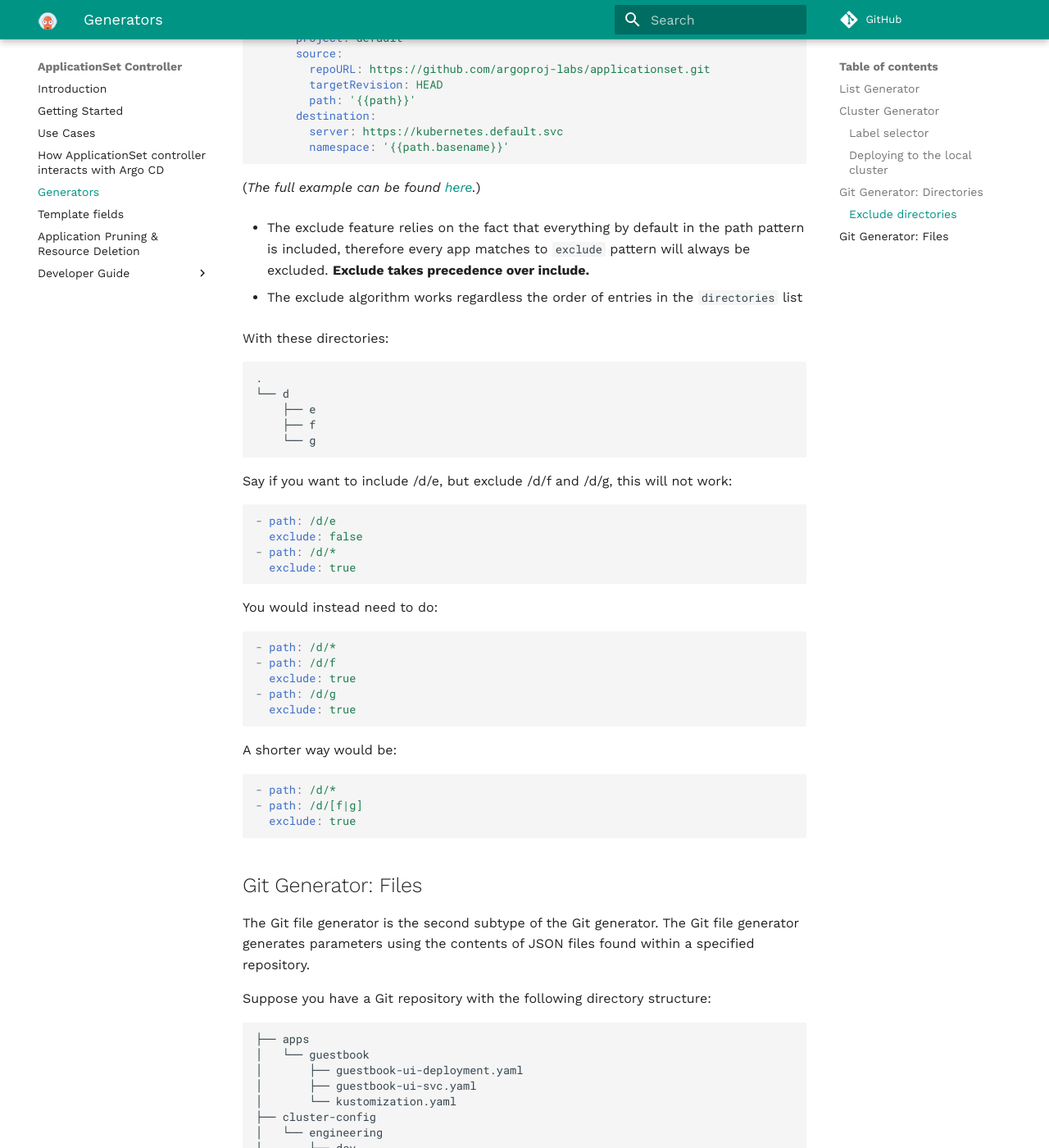
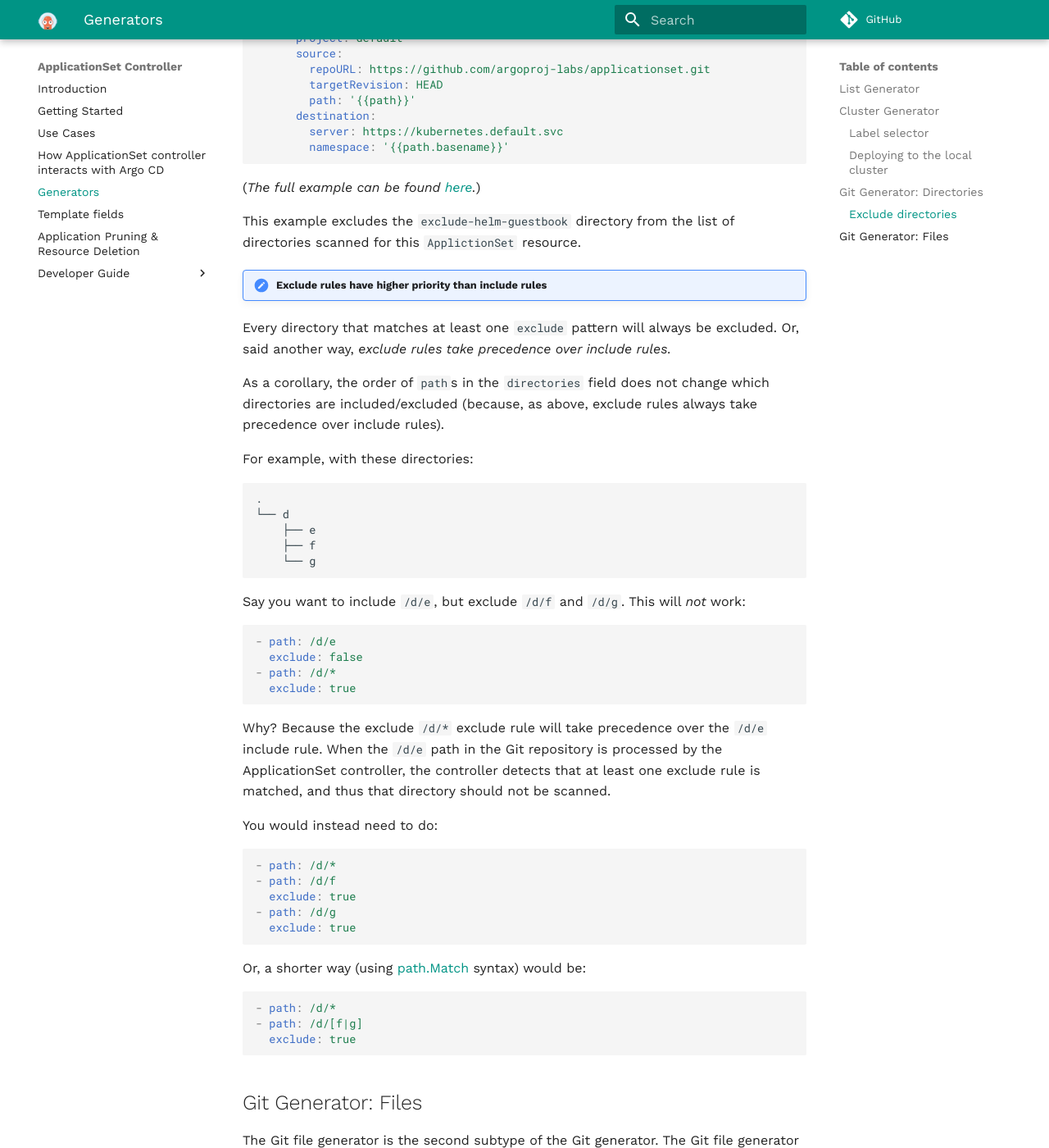
Before and after one commit to argoproj/applicationset, an MkDocs documentation site: the page built from docs/Generators.md, in a window 1280 px wide and 1400 px high, scrolled down 6018 px. Shown: the whole window at 82% size. Built offline with MkDocs 1.6.1 and Material for MkDocs 9.7.7, drawn with Linux system fonts in a browser that asks for light colours; comment, search, counter and statistics services are not loaded; some of the changed text lies outside the part shown.

Commit message:
Tweak Generators.md

````diff
--- a/docs/Generators.md
+++ b/docs/Generators.md
@@ -211,7 +211,7 @@ As with other generators, clusters *must* already be defined within Argo CD, in
 
 ### Exclude directories
 
-The generator also supports `exclude` option in order to exclude directories in the repository from being created by the applicationset:
+The Git directory generator also supports an `exclude` option in order to exclude directories in the repository from being scanned by the ApplicationSet controller:
 
 ```yaml
 apiVersion: argoproj.io/v1alpha1
@@ -242,11 +242,15 @@ spec:
 ```
 (*The full example can be found [here](https://github.com/argoproj-labs/applicationset/tree/master/examples/git-generator-directory/excludes).*)
 
-- The exclude feature relies on the fact that everything by default in the path pattern is included, therefore every app matches to `exclude` pattern will always be excluded. **Exclude takes precedence over include.**
+This example excludes the `exclude-helm-guestbook` directory from the list of directories scanned for this `ApplictionSet` resource.
 
-- The exclude algorithm works regardless the order of entries in the `directories` list
+!!! note "Exclude rules have higher priority than include rules"
 
-With these directories:
+Every directory that matches at least one `exclude` pattern will always be excluded. Or, said another way, *exclude rules take precedence over include rules.*
+
+As a corollary, the order of `path`s in the `directories` field does not change which directories are included/excluded (because, as above, exclude rules always take precedence over include rules).
+
+For example, with these directories:
 
 ```
 .
@@ -255,7 +259,7 @@ With these directories:
     ├── f
     └── g
 ```
-Say if you want to include /d/e, but exclude /d/f and /d/g, this will not work:
+Say you want to include `/d/e`, but exclude `/d/f` and `/d/g`. This will *not* work:
 
 ```yaml
 - path: /d/e
@@ -263,6 +267,7 @@ Say if you want to include /d/e, but exclude /d/f and /d/g, this will not work:
 - path: /d/*
   exclude: true
 ```
+Why? Because the exclude `/d/*` exclude rule will take precedence over the `/d/e` include rule. When the `/d/e` path in the Git repository is processed by the ApplicationSet controller, the controller detects that at least one exclude rule is matched, and thus that directory should not be scanned.
 
 You would instead need to do:
 
@@ -274,7 +279,7 @@ You would instead need to do:
   exclude: true
 ```
 
-A shorter way would be:
+Or, a shorter way (using [path.Match](https://golang.org/pkg/path/#Match) syntax) would be:
 
 ```yaml
 - path: /d/*
````
Also changed, not shown: 2 other files.
